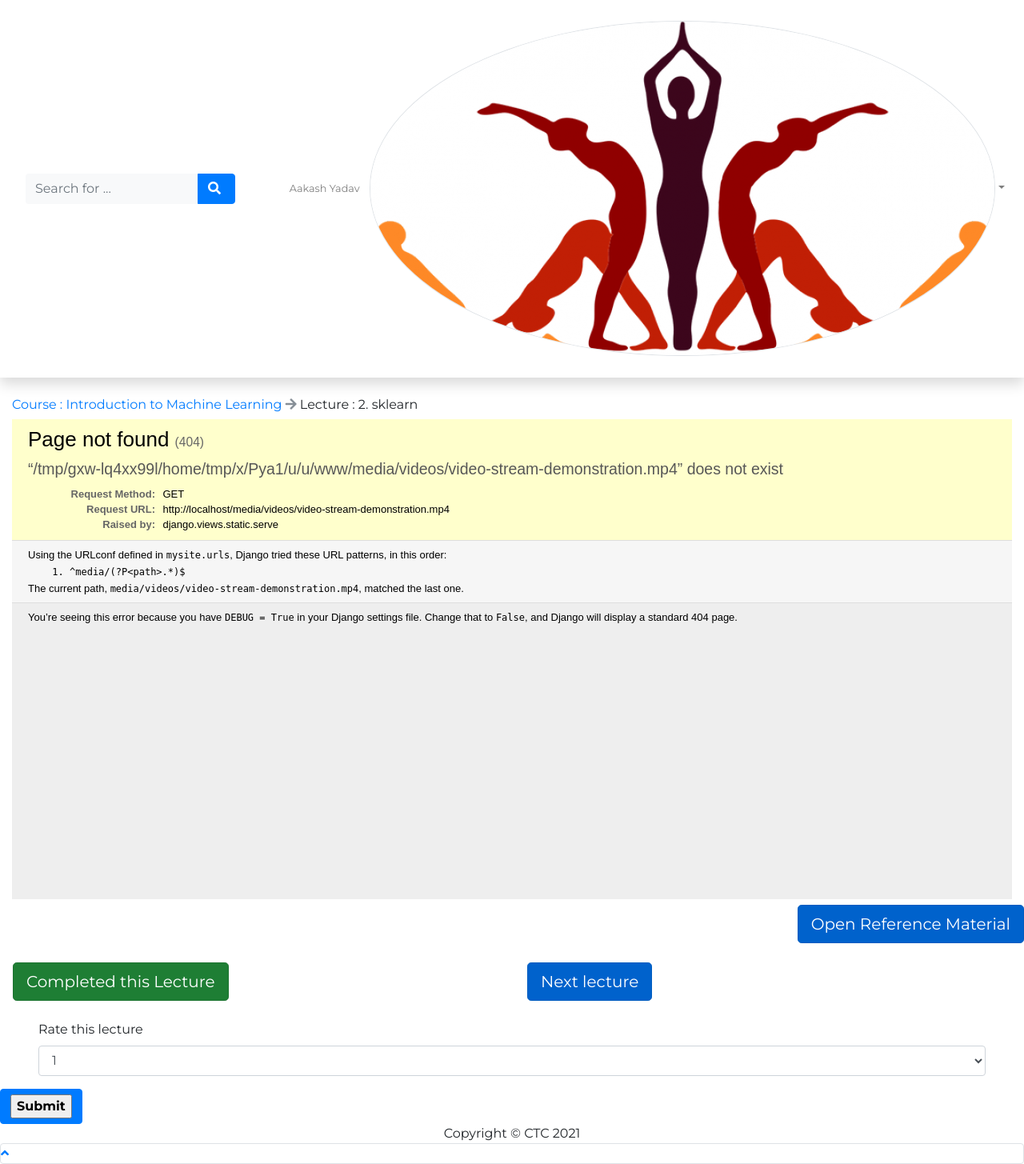
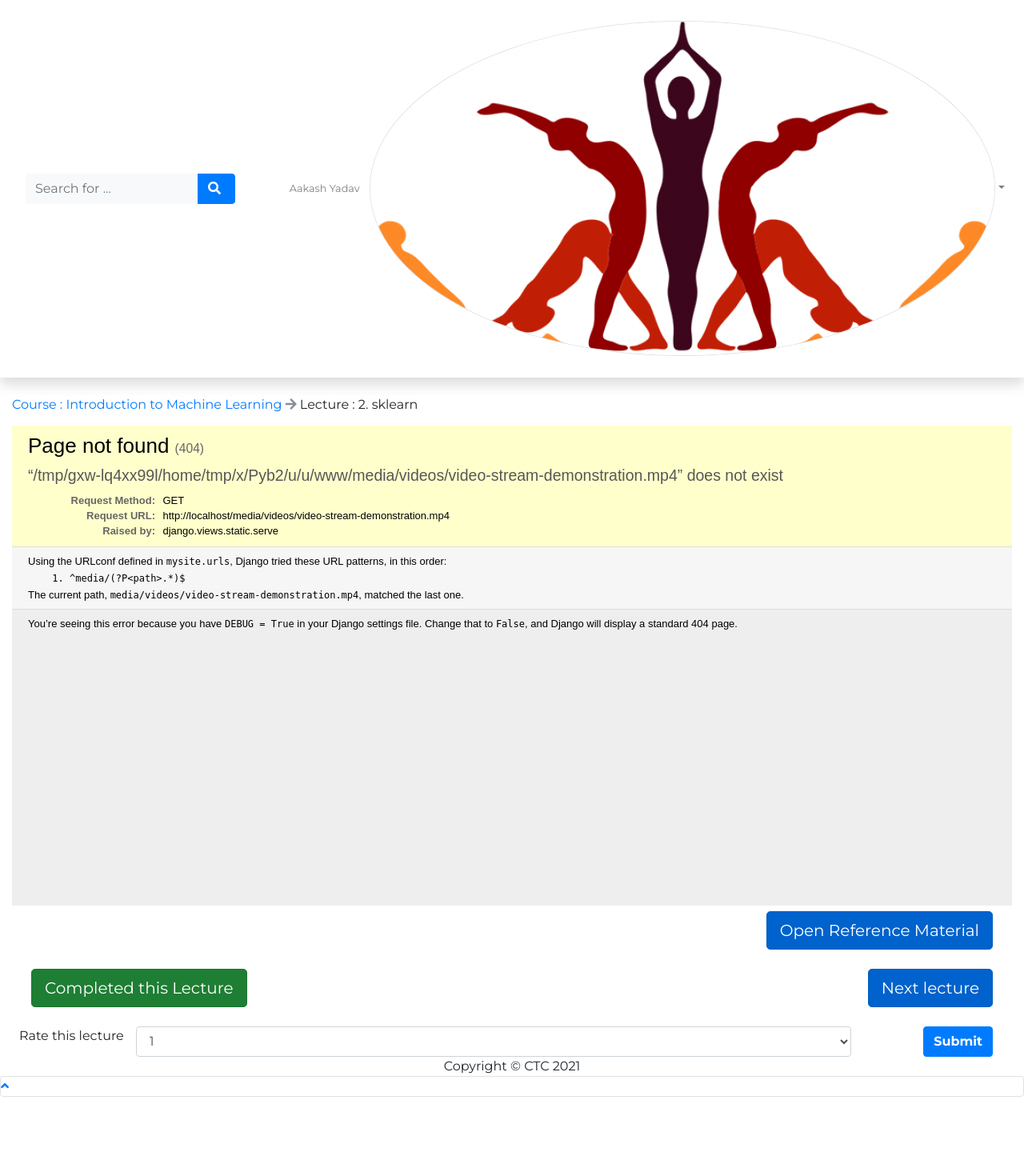
Before and after one commit to Patience-Breakers/CTC, a Django app: page /students/8/courses/1/lecture/2/ in a window 1280 px wide. Shown: the part 186-1641 px from the top of the page at 80% size. After the commit the page ends 1557 px from the top, so only its background shows below. Run offline with Django 3.2, Linux system fonts and the light colour scheme; data comes from the database, SQL or seed files in the repository; both versions use the stored data as it was after the commit; some libraries are stand-ins or nearby versions.

Commit message:
Lecture page ka front end thek kia

```diff
--- a/templates/openLecturefromstudent.html
+++ b/templates/openLecturefromstudent.html
@@ -126,7 +126,7 @@
 
                 <!--todo navbar ends here -->
                 <div class="container-fluid">
-                    <div class="block-heading">
+                    <div class="block-heading my-3">
                         <h6 class="text-black"><a style="text-decoration: none;"
                                 href="/students/{{student.pk}}/courses/{{course.pk}}/">Course :
                                 {{course.course_name}} </a> <i style="color:#868e96;" class="fas fa-arrow-right"></i>
@@ -141,8 +141,8 @@
 
 
 
-                    <div class="row">
-                        <div class="col ml-md-3"></div>
+                    <div class="row mx-4">
+                        <div class="col ml"></div>
                         <a href="/media/{{lecture.material}}" target="_blank" class="btn btn-primary btn-lg active"
                             role="button" aria-pressed="true">Open Reference Material</a>
                     </div>
@@ -151,12 +151,12 @@
                 <br>
 
 
-                <div class="row">
-                    <div class="col ml-md-3 alignleft">
+                <div class="row mx-4">
+                    <div class="col text-left">
                         <a href="complete/" class="btn btn-success btn-lg active" role="button"
                             aria-pressed="true">Completed this Lecture</a>
                     </div>
-                    <div class="col ml-md-3 alignright mx-4">
+                    <div class="col  text-right">
                         <a href="next/" class="btn btn-primary btn-lg active" role="button" aria-pressed="true">Next
                             lecture</a>
                     </div>
@@ -166,9 +166,10 @@
 
                 <form action="/students/{{student.pk}}/courses/{{course.pk}}/lecture/{{lecture.pk}}/" method="POST">
                     {% csrf_token %}
+                    <div class="row mx-4">
+                        <label id="white" for="rating">Rate this lecture</label>
 
-                    <div class="form-group mx-5 margin-right">
-                        <label id="white" for="rating">Rate this lecture</label>
+                        <div class="col-9">
                             <select class="form-control" id="rating" name="rating">
                                 <option id="black">1</option>
                                 <option id="black">2</option>
@@ -177,10 +178,10 @@
                                 <option id="black">5</option>
                             </select>
                         </div>
-                    <div class="btn btn-primary">
-                        <input style="font-weight:800;" class="text-center" type="submit">
+                        <div class="col text-right">
+                            <input style="font-weight:800;" class="btn btn-primary" type="submit">
                         </div>
-
+                    </div>
                 </form>
                 <footer class="bg-white sticky-footer">
                     <div class="container my-auto">
```
Also changed, not shown: db.sqlite3. Lines whose indentation alone changed are shown as unchanged.
